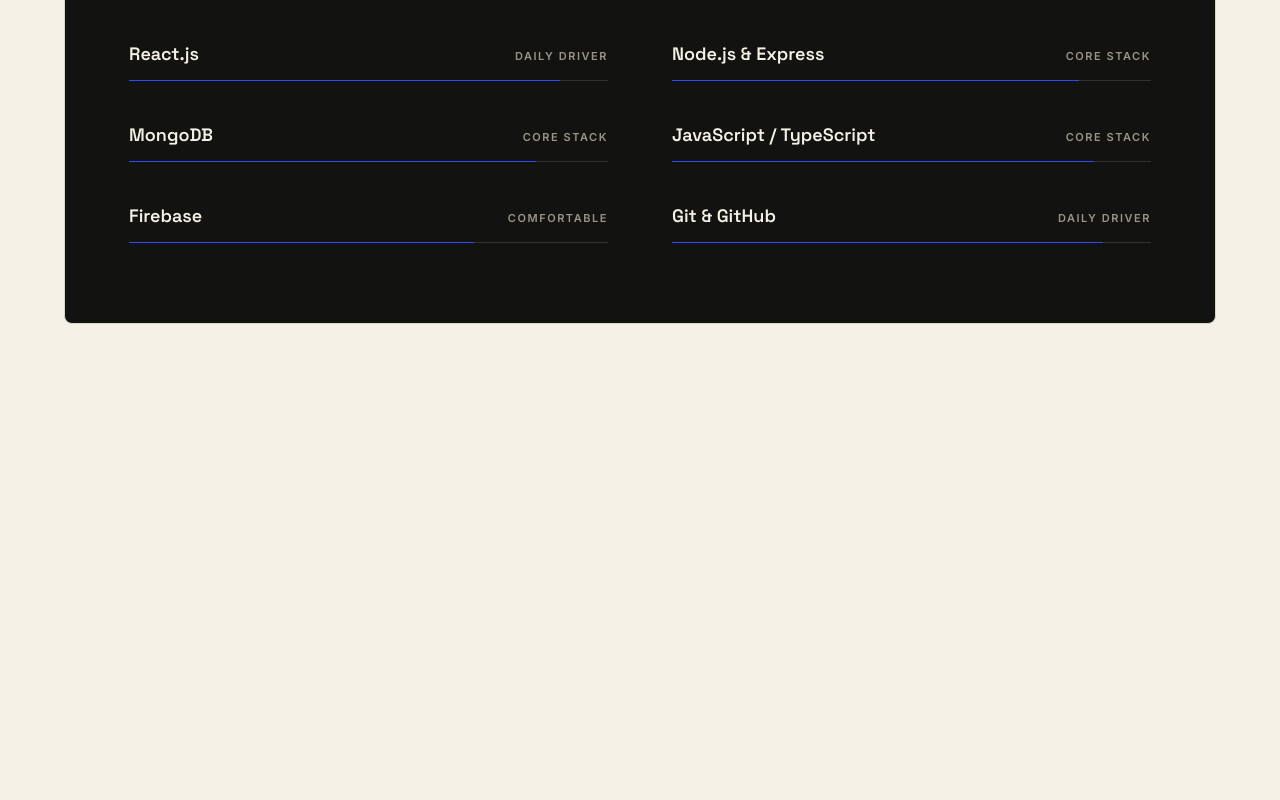
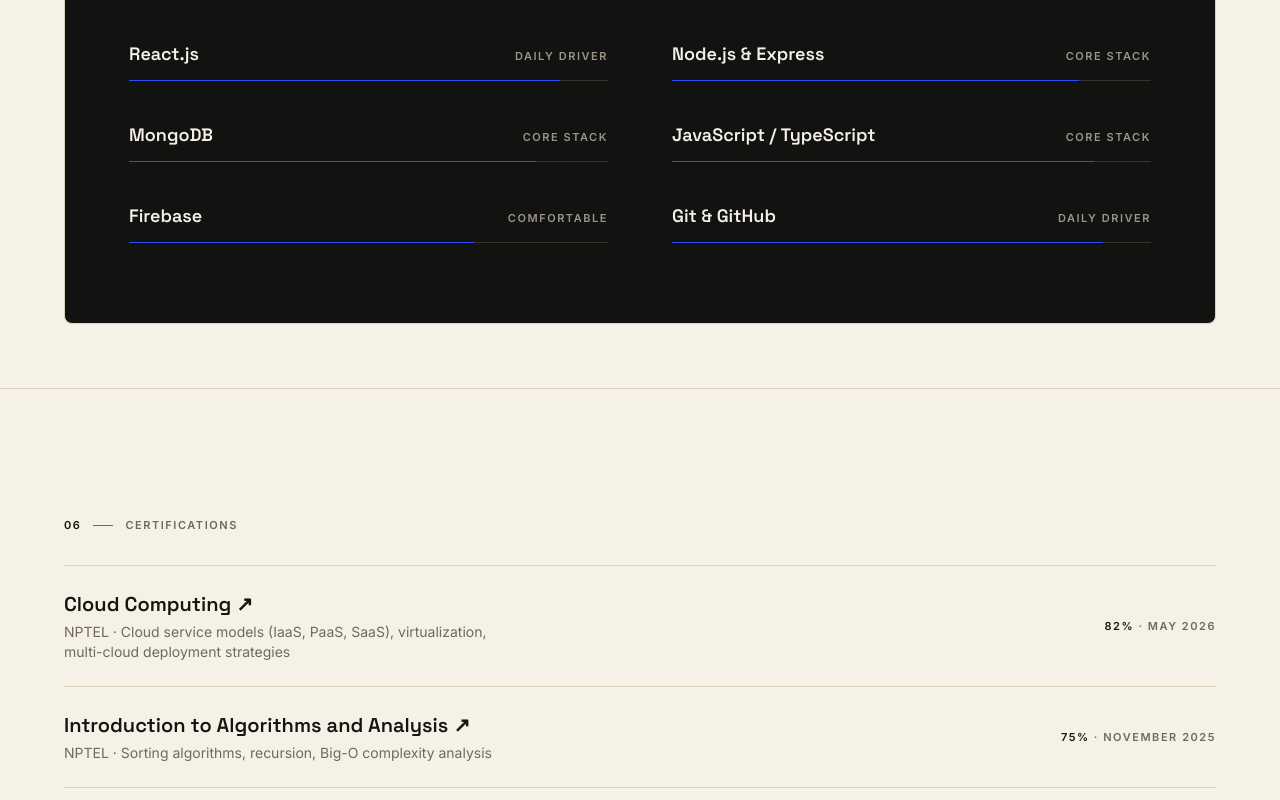
Before and after one commit to himanshugoud/himanshu-portfolio, a Next.js app: page / in a window 1280 px wide. Shown: the part 5888-6688 px from the top of the page. Before the commit the page ends 6276 px from the top, so only its background shows below. Built offline with nearby package versions, Linux system fonts and the light colour scheme.

Commit message:
Phase 6: Certifications

```diff
--- a/src/app/page.tsx
+++ b/src/app/page.tsx
@@ -5,6 +5,7 @@
 import ExperienceSection from "@/components/ExperienceSection";
 import WorkSection from "@/components/WorkSection";
 import ToolsSection from "@/components/ToolsSection";
+import CertificationsSection from "@/components/CertificationsSection";
 
 export default function Home() {
   return (
@@ -16,6 +17,7 @@
       <ExperienceSection />
       <WorkSection />
       <ToolsSection />
+      <CertificationsSection />
     </main>
   );
 }
--- /dev/null
+++ b/src/components/CertificationsSection.tsx
@@ -0,0 +1,83 @@
+"use client";
+
+import { motion } from "framer-motion";
+
+const certifications = [
+  {
+    title: "Cloud Computing",
+    issuer: "NPTEL",
+    score: "82%",
+    date: "May 2026",
+    topic: "Cloud service models (IaaS, PaaS, SaaS), virtualization, multi-cloud deployment strategies",
+    url: "https://drive.google.com/file/d/1-QCZu5jftUwa3eXb6vSCYJ6RzgqOrCSA/view?usp=drivesdk",
+  },
+  {
+    title: "Introduction to Algorithms and Analysis",
+    issuer: "NPTEL",
+    score: "75%",
+    date: "November 2025",
+    topic: "Sorting algorithms, recursion, Big-O complexity analysis",
+    url: "https://drive.google.com/file/d/1bqfN27nmWVjTGjmzEvLcizEEWHNN4guF/view?usp=drivesdk",
+  },
+];
+
+const container = {
+  hidden: {},
+  show: { transition: { staggerChildren: 0.08, delayChildren: 0.05 } },
+};
+
+const item = {
+  hidden: { opacity: 0, y: 16 },
+  show: {
+    opacity: 1,
+    y: 0,
+    transition: { duration: 0.6, ease: [0.22, 1, 0.36, 1] as const },
+  },
+};
+
+export default function CertificationsSection() {
+  return (
+    <motion.section
+      variants={container}
+      initial="hidden"
+      whileInView="show"
+      viewport={{ once: true, amount: 0.2 }}
+      className="content-col border-t border-line py-20 md:py-32"
+    >
+      <motion.span
+        variants={item}
+        className="label-meta flex items-center gap-3 text-muted"
+      >
+        <span className="text-ink">06</span>
+        <span className="h-px w-5 bg-muted" aria-hidden="true" />
+        Certifications
+      </motion.span>
+
+      <div className="mt-8 divide-y divide-line border-y border-line">
+        {certifications.map((cert) => (
+          <motion.a
+            key={cert.title}
+            variants={item}
+            href={cert.url}
+            target="_blank"
+            rel="noopener noreferrer"
+            data-cursor-hover
+            className="group flex flex-col gap-2 py-6 sm:flex-row sm:items-center sm:justify-between sm:gap-6"
+          >
+            <div>
+              <h3 className="font-display text-lg font-semibold text-ink transition-colors group-hover:text-accent sm:text-xl">
+                {cert.title} &#8599;
+              </h3>
+              <p className="mt-1 max-w-[52ch] text-sm text-muted">
+                {cert.issuer} &middot; {cert.topic}
+              </p>
+            </div>
+            <div className="label-meta shrink-0 text-muted">
+              <span className="text-ink">{cert.score}</span> &middot; {cert.date}
+            </div>
+          </motion.a>
+        ))}
+      </div>
+    </motion.section>
+  );
+}
```
